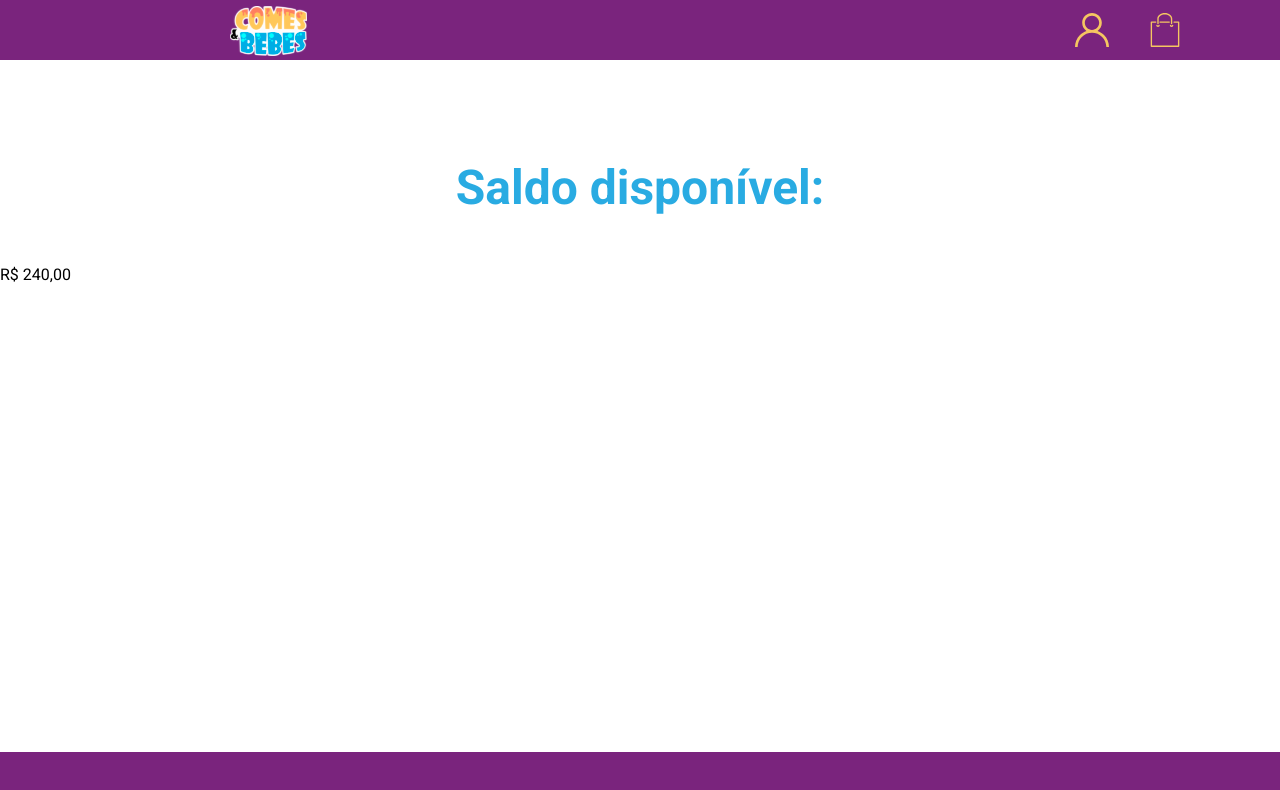
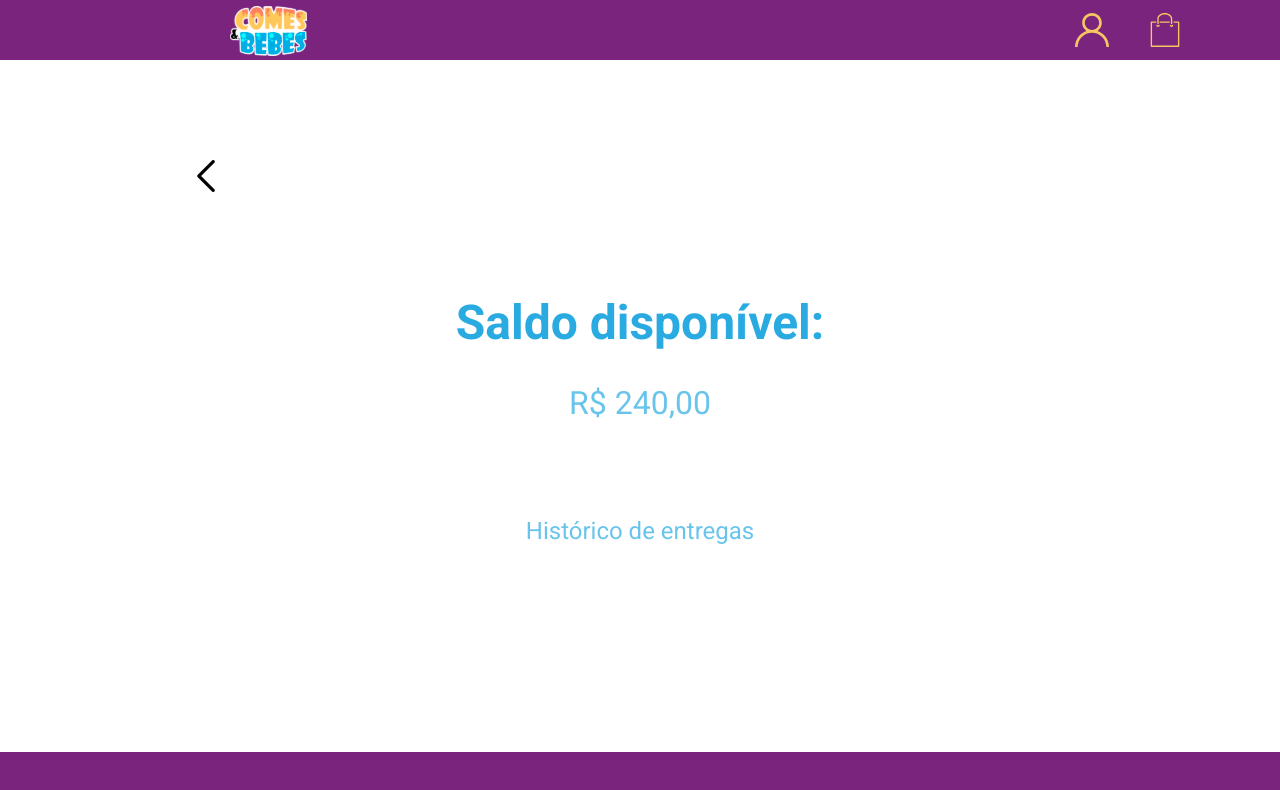
Before and after one commit to ThyagoFontenele/Projeto-final-deploy, a React (Create React App) app: page /deriveryman/wallet in a window 1280 px wide. Shown: the top 790 px of the page. Built offline with nearby package versions, Linux system fonts and the light colour scheme.

Commit message:
pagina wallet deliveryman

```diff
--- /dev/null
+++ b/src/pages/WalletDeliveryman/WalletDeliveryman.css
@@ -0,0 +1,23 @@
+.wallet-deliveryman {
+    width: 900px;
+    margin: 0 auto;
+    padding-top: 100px;
+    display: flex;
+    flex-direction: column;
+}
+
+.wallet-deliveryman div {
+    margin-bottom: 100px;
+}
+
+.wallet-deliveryman div p {
+    text-align: center;
+    font-size: 32px;
+    color: rgba(41, 171, 226, .7);
+}
+
+.wallet-deliveryman div h3 {
+    text-align: center;
+    font-size: 24px;
+    color: rgba(41, 171, 226, .7);
+}
--- a/src/pages/WalletDeliveryman/WalletDeliveryman.jsx
+++ b/src/pages/WalletDeliveryman/WalletDeliveryman.jsx
@@ -1,20 +1,32 @@
 import React from 'react'
 import Header from '../../components/Header/HeaderUserLogged/HeaderUserLogged'
 import Footer from '../../components/Footer/Footer'
+import Voltar from '../../assets/images/before-point.svg'
+import './WalletDeliveryman.css'
 
 function WalletDeliveryman() {
     return (
         <div>
             <Header/>
 
-            <main>
+            <main className="wallet-deliveryman">
                 <div>
+                    <img src={Voltar} alt="" />
                     <h1 className="user-h1">Saldo disponível:</h1>
                     <p>R$ 240,00</p>
                 </div>
 
                 <div>
-
+                    <h3>Histórico de entregas</h3>
+                    <div>
+                        {/*
+                        - card
+                        - card
+                        - card
+                        - card
+                        - card
+                        */}
+                    </div>
                 </div>
             </main>
 
```
